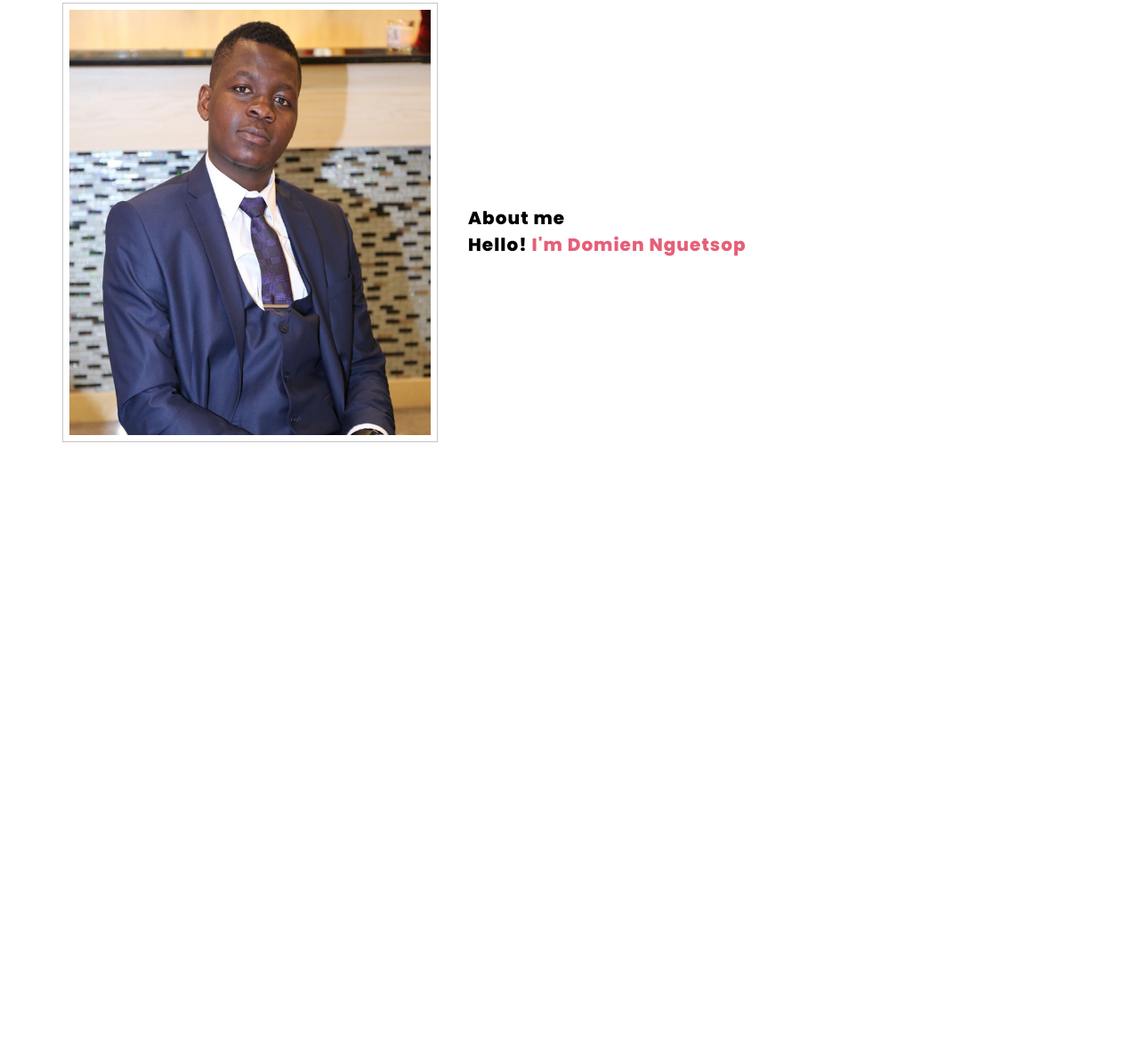
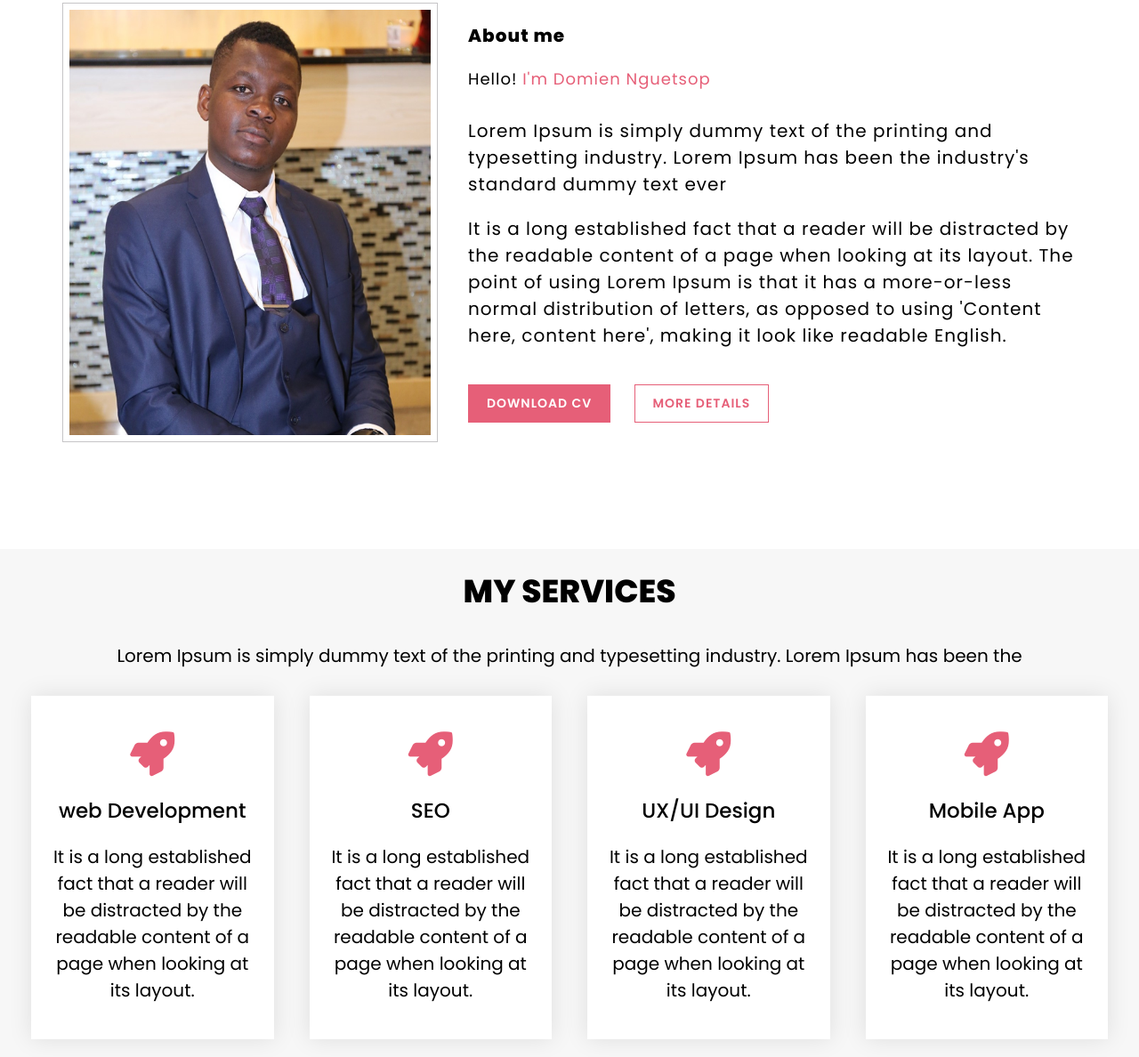
Before and after one commit to domijo/myPortfolio, a plain HTML site: page index.html in a window 1280 px wide. Shown: the part 972-2160 px from the top of the page at 89% size. Before the commit the page ends 1589 px from the top, so only its background shows below. Drawn offline with Linux system fonts and the light colour scheme.

Commit message:
2e partie

```diff
--- a/index.html
+++ b/index.html
@@ -57,6 +57,79 @@
             <div class="about-content">
                 <h4 class="second-title">About me</h4>
                 <h4 class="about-subtitle">Hello! <span>I'm Domien Nguetsop</span></h4>
+
+            <div class="about-desc">
+                <p class="desc-top">
+                    Lorem Ipsum is simply dummy text of the
+                    printing and typesetting industry. Lorem Ipsum has been
+                    the industry's standard dummy text ever
+                </p>
+
+                <p class="desc-bottom">
+                    It is a long established fact that a reader will be
+                    distracted by the readable content of a page when
+                    looking at its layout. The point of using Lorem Ipsum
+                    is that it has a more-or-less normal distribution of
+                    letters, as opposed to using 'Content here, content here',
+                    making it look like readable English.
+                </p>
+            </div>
+            <div class="about-btns">
+                <a href="#" class="btn btn-red">Download CV</a>
+                <a href="#" class="btn btn-white">More Details</a>
+            </div>
+            </div>
+
+        </div>
+    </section>
+
+    <section class="services text-center white-smoke-color">
+        <div class="container1">
+            <div class="section-heading text-center">
+                <h4 class="section-title">My Services</h4>
+                <p class="section-subtitle">
+                    Lorem Ipsum is simply dummy text of the printing and
+                     typesetting industry. Lorem Ipsum has been the
+
+                </p>
+            </div>
+            <div class="services-wrapper">
+                <div class="services-item">
+                    <i class="fas fa-rocket  icon"></i>
+                    <h4 class="item-title">web Development</h4>
+                    <p class="item-desc">
+                        It is a long established fact that a reader will be
+                        distracted by the readable content of a page when
+                        looking at its layout.
+                    </p>
+                </div>
+                <div class="services-item">
+                    <i class="fas fa-rocket  icon"></i>
+                    <h4 class="item-title">SEO</h4>
+                    <p class="item-desc">
+                        It is a long established fact that a reader will be
+                        distracted by the readable content of a page when
+                        looking at its layout.
+                    </p>
+                </div>
+                <div class="services-item">
+                    <i class="fas fa-rocket  icon"></i>
+                    <h4 class="item-title">UX/UI Design</h4>
+                    <p class="item-desc">
+                        It is a long established fact that a reader will be
+                        distracted by the readable content of a page when
+                        looking at its layout.
+                    </p>
+                </div>
+                <div class="services-item">
+                    <i class="fas fa-rocket  icon"></i>
+                    <h4 class="item-title">Mobile App</h4>
+                    <p class="item-desc">
+                        It is a long established fact that a reader will be
+                        distracted by the readable content of a page when
+                        looking at its layout.
+                    </p>
+                </div>
             </div>
         </div>
     </section>
--- a/style/style.css
+++ b/style/style.css
@@ -201,3 +201,68 @@ btn:before{
 #about .about-content h4 span{
     color: #e65f78;
 }
+#about .about-content .about-subtitle{
+    font-size: 18px;
+    font-weight: 400;
+    margin: 20px 0 0 0;
+}
+#about .about-content .about-desc{
+    margin: 30px 0;
+}
+#about .about-content .about-desc .desc-top{
+    margin-bottom: 20px;
+}
+#about .about-content .about-btns{
+    margin: 40px 0 20px 0;
+}
+#about .about-content .about-btns .btn-white{
+    border: 1px solid #e65f78;
+}
+#about .about-content .about-btns .btn-red{
+    margin: 0 20px 0 0;
+    border: 1px solid #e65f78;
+}
+
+.text-center{
+    text-align: center;
+}
+.section-subtitle{
+    margin: 30px 0;
+}
+.white-smoke-color{
+    background-color: #f7f7f7;
+}
+.section-title{
+    font-size: 36px;
+    padding-top: 20px;
+}
+.services-wrapper{
+    margin: 40px 0 0 0;
+}
+.services-item{
+    padding: 40px 20px;
+    margin-left: 20px;
+    margin-right: 20px;
+    margin-bottom: 20px;
+    background-color: #fff;
+    box-shadow: 0 0 25px rgb(24 24 24 / 10%);
+    transition: 0.3s;
+}
+.container1{
+    display: block;
+}
+.services-wrapper{
+    display: flex;
+    justify-content: space-between;
+    margin: 0 15px;
+}
+
+.item-title{
+    margin: 20px 0 20px 0;
+    font-size: 23px;
+    font-weight: 500;
+}
+.icon{
+    font-size: 50px;
+    color: #e65f78;
+}
```
